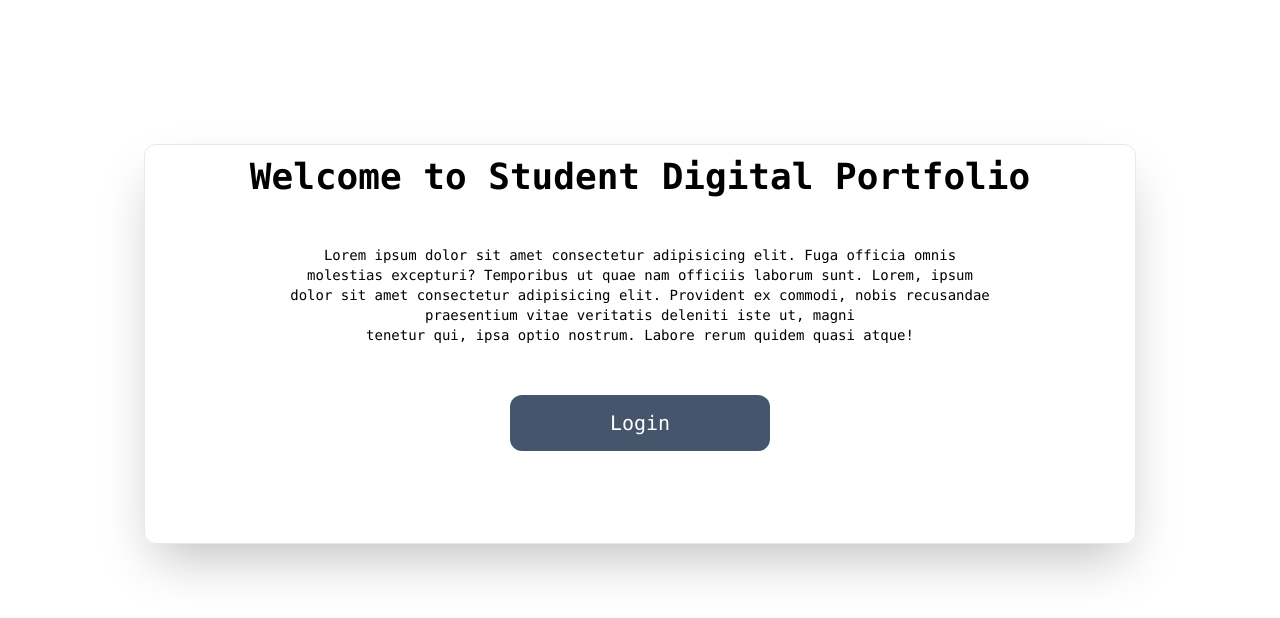
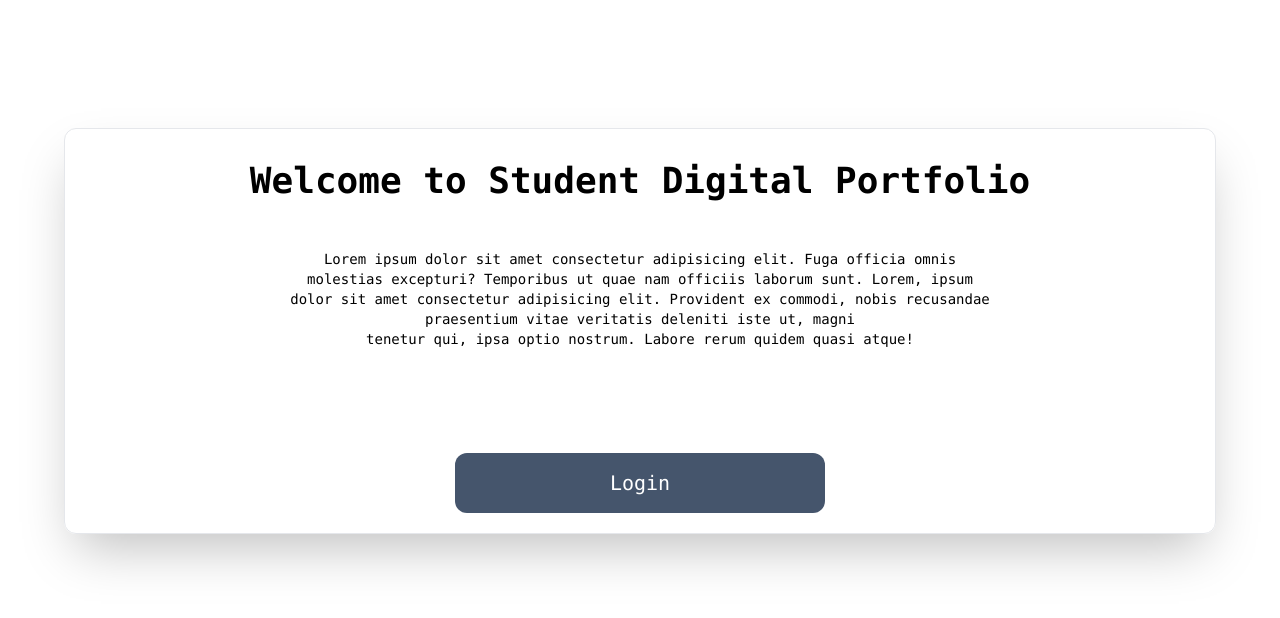
Before and after one commit to namahoroleochristian/learners-portfolio-solution, a Vue app in the folder frontend/: page / in a window 1280 px wide. Shown: the top 618 px of the page. Built offline with nearby package versions, Linux system fonts and the light colour scheme.

Commit message:
added frontend features

```diff
--- a/frontend/src/components/HomePage.vue
+++ b/frontend/src/components/HomePage.vue
@@ -3,11 +3,11 @@
 
 </script>
 <template>
-    <div class=" h-100 m-36 text-center rounded-xl border border-gray-200  shadow-2xl ">
+    <div class="flex flex-col items-center m-6 lg:mt-32 lg:ml-16 p-5 h-5/6 w-9/10 text-center rounded-xl border border-gray-200  shadow-2xl ">
 
       <h1 class="mt-3 font-mono text-4xl font-bold">Welcome to Student Digital Portfolio</h1>
       <h2 class="text-sm mb-16 font-mono  mt-12">Lorem ipsum dolor sit amet consectetur adipisicing elit. Fuga officia omnis <br> molestias excepturi?  Temporibus ut quae nam officiis laborum sunt. Lorem, ipsum  <br>dolor sit amet consectetur adipisicing elit. Provident ex commodi, nobis recusandae <br> praesentium vitae veritatis deleniti iste ut, magni <br> tenetur qui, ipsa optio nostrum. Labore rerum quidem quasi atque!</h2>
-      <RouterLink to="/Login" class=" bg-slate-600 px-25 py-4 text-xl font-mono mt-10 rounded-xl text-white hover:  hover:bg-slate-700">Login</RouterLink>
+      <RouterLink to="/Login" class=" bg-slate-600 px-25 py-4 w-2/6 text-xl font-mono mt-10 rounded-xl text-white text-center hover:  hover:bg-slate-700">Login</RouterLink>
 
 
 </div>
--- a/frontend/src/components/Login.vue
+++ b/frontend/src/components/Login.vue
@@ -1,11 +1,11 @@
 <!-- frontend/src/components/Login.vue -->
 <template>
   <div class="flex w-full h-screen flex-col justify-center items-center">
-    <form @submit.prevent="login" class="flex w-3/6 flex-col bg-slate-200 p-16 rounded-xl shadow-lg border border-gray-100 items-center">
+    <form @submit.prevent="login" class="flex lg:w-3/6 md:w-6/10 flex-col bg-slate-200 p-16 rounded-xl shadow-lg border border-gray-100 items-center">
       <h1 class="text-center mt-3 font-mono text-4xl font-bold mb-10 ">Login</h1>
       <input v-model="email" type="email" class="p-2 bg-slate-300 m-2 w-full rounded-lg  outline-none  font-mono text-xl focus:ring-2 ring-blue-300" placeholder="Email" required />
       <input v-model="password" type="password" class="p-2 bg-slate-300 m-2 w-full rounded-lg  outline-none font-mono  text-xl  focus:ring-2 ring-blue-300" placeholder="Password" required />
-      <button type="submit" class="bg-slate-600 w-90  py-3  text-xl font-mono mt-10 rounded-xl text-white hover:  hover:bg-slate-700">Login</button>
+      <button type="submit" class="bg-slate-600 w-5/6  py-3  text-xl font-mono mt-10 rounded-xl text-white hover:  hover:bg-slate-700">Login</button>
     </form>
   </div>
 </template>
--- a/frontend/src/router/index.js
+++ b/frontend/src/router/index.js
@@ -6,6 +6,7 @@ import Login from '../components/Login.vue';
 import HomePage from '../components/HomePage.vue';
 import FileUpload from '../components/fileUpload.vue';
 import PortfolioView from '../components/portfolioView.vue';
+import portfolioUpload from '../components/portfolioUpload.vue'
 
 const routes = [
   {
@@ -28,6 +29,11 @@ const routes = [
     name: 'portfolioView',
     component: PortfolioView,
   },
+  {
+    path: '/testCalledUpload',
+    name: 'testCalledUpload',
+    component: portfolioUpload,
+  },
 ];
 
 const router = createRouter({
```
Also changed, not shown: frontend/src/components/UploadForm.vue (deleted).
